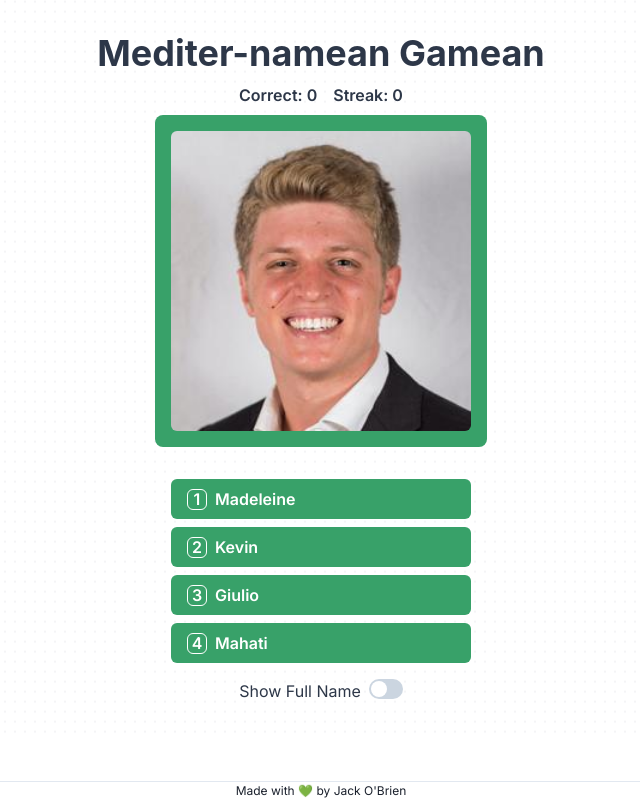
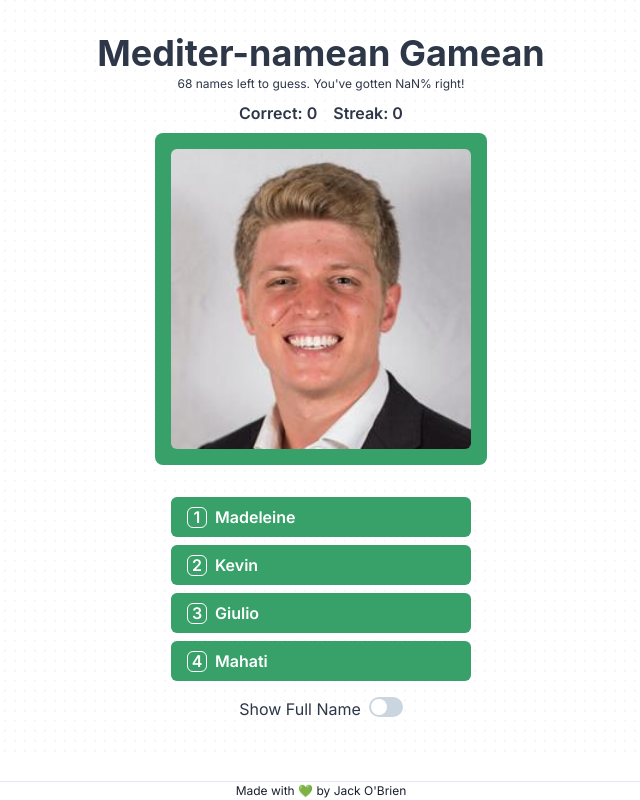
Before and after one commit to jfobrien29/med-name-game, a Next.js app: page / in a window 1280 px wide. Shown: the whole page, without its empty margins (319-959 px from the left). Built offline with nearby package versions, Linux system fonts and the light colour scheme.

Commit message:
show totals + %

```diff
--- a/frontend/views/game.tsx
+++ b/frontend/views/game.tsx
@@ -41,7 +41,7 @@ interface Props {
 const Game: React.FC<Props> = ({ allPeople }) => {
   const [index, setIndex] = useState(0);
   const [options, setOptions] = useState<string[]>([]);
-  const [correctGuesses, setCorrectGuesses] = useState(0);
+  const [correctGuesses, setCorrectGuesses] = useState<number>(0);
   const [streak, setStreak] = useState(0);
   const [showFullName, setShowFullName] = useState(false);
   const toast = useToast();
@@ -97,7 +97,15 @@ const Game: React.FC<Props> = ({ allPeople }) => {
   return (
     <Flex align="center" flexDir="column" w="full" pt={[4, 4, 8]}>
       <Heading fontSize={['2xl', '2xl', '4xl']}>Mediter-namean Gamean</Heading>
-      <Flex gap={4} fontWeight="semibold" mt={2}>
+      <Flex>
+        <Text fontSize="xs">
+          {allPeople.length - index - (isSelectedState !== null ? 1 : 0)} names left to guess.
+          You've gotten{' '}
+          {((correctGuesses / (index + (isSelectedState !== null ? 1 : 0))) * 100).toFixed(0)}%
+          right!
+        </Text>
+      </Flex>
+      <Flex gap={4} fontWeight="semibold" mt={2} fontSize={['sm', 'sm', 'md']}>
         <Text>Correct: {correctGuesses}</Text>
         <Text>
           Streak: {streak}
```
Also changed, not shown: frontend/views/GameOverModal.tsx (added, +9 -0 lines).
